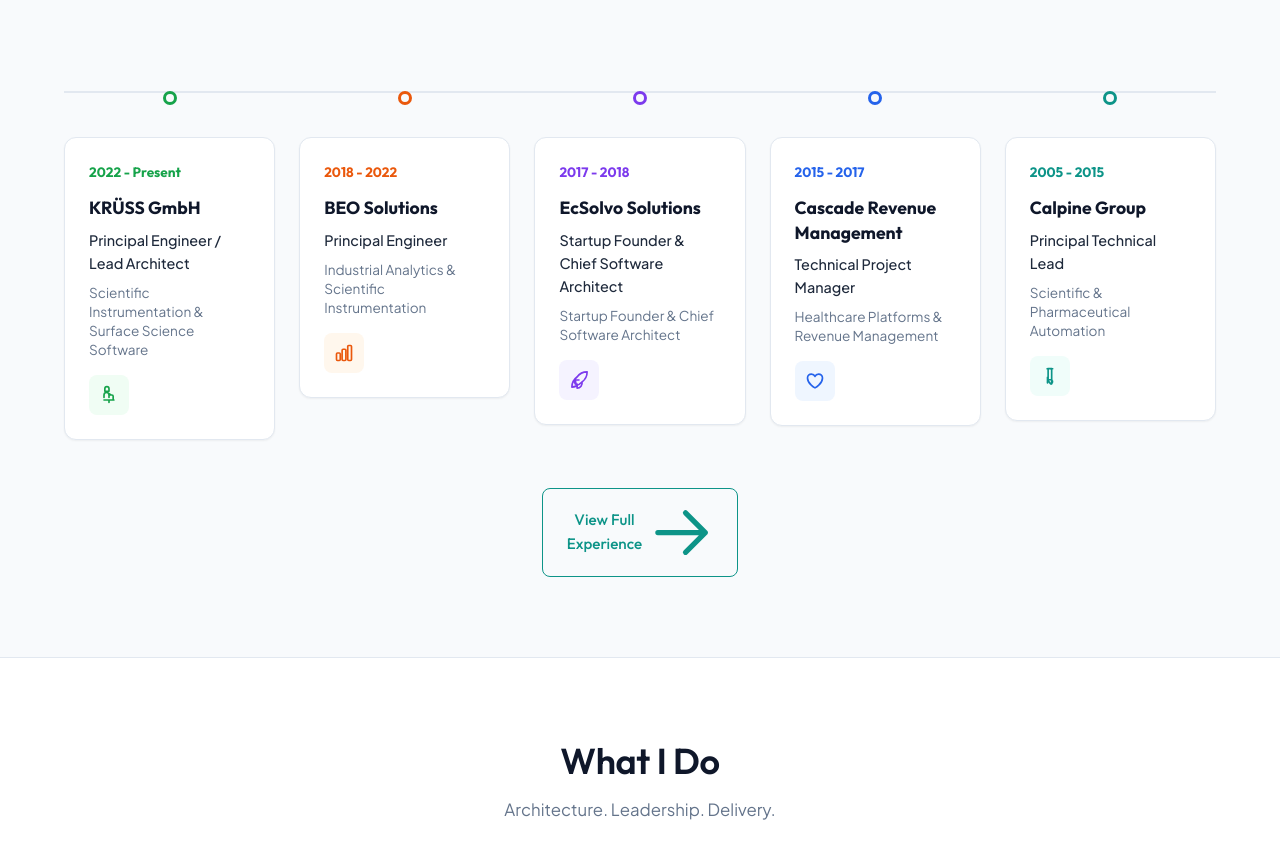
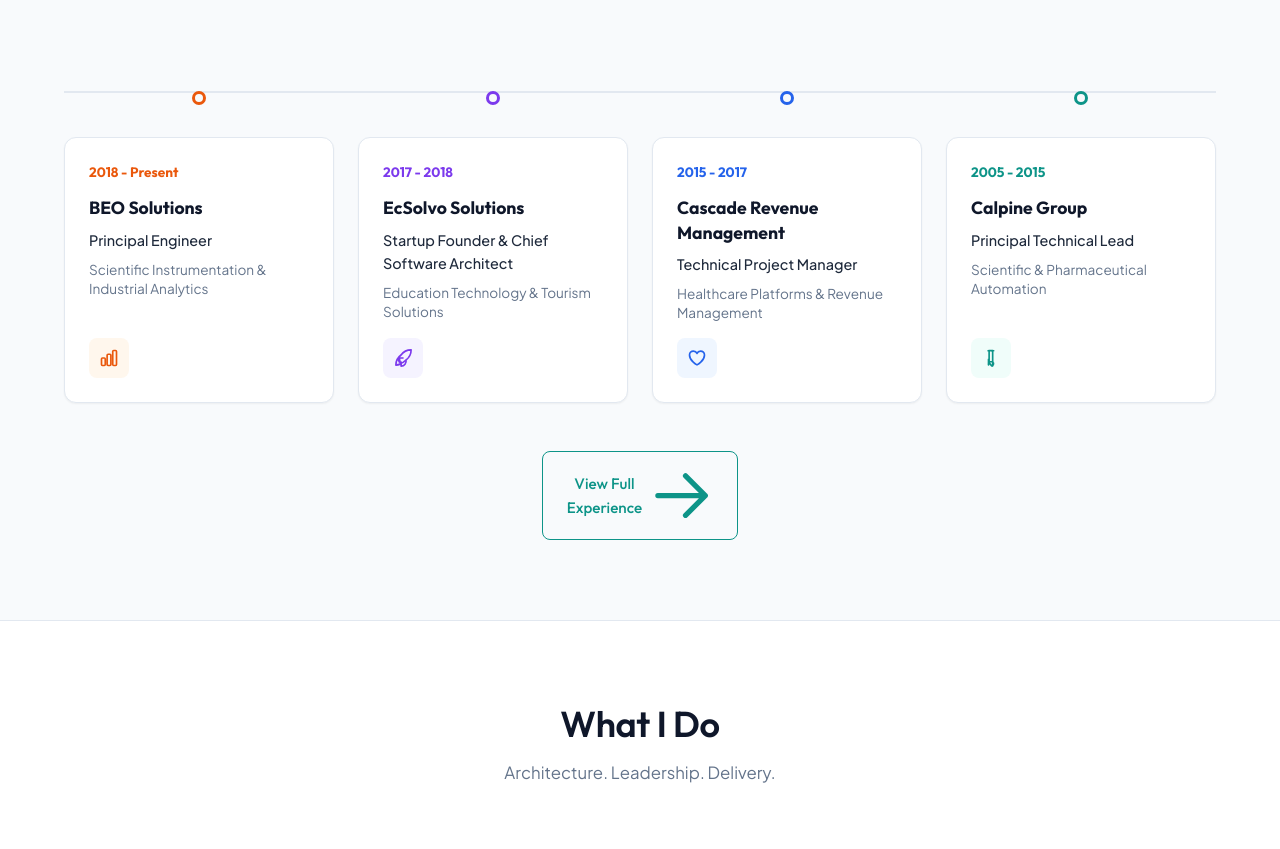
Before and after one commit to anuviswan/portfolio, a Vue app in the folder portfolio/: page / in a window 1280 px wide. Shown: the part 1300-2149 px from the top of the page. Built offline with nearby package versions, Linux system fonts and the light colour scheme.

Commit message:
Fixed size and update descriptions

```diff
--- a/portfolio/src/components/CareerTimeline.vue
+++ b/portfolio/src/components/CareerTimeline.vue
@@ -175,6 +175,7 @@
   display: flex;
   flex-direction: column;
   align-items: center;
+  height: 100%;
 }
 
 .timeline-node {
@@ -200,6 +201,7 @@
   text-align: left;
   width: 100%;
   min-height: 250px;
+  flex: 1;
   display: flex;
   flex-direction: column;
   position: relative;
--- a/portfolio/src/data/career.json
+++ b/portfolio/src/data/career.json
@@ -16,19 +16,13 @@
       "company": "EcSolvo Solutions",
       "period": "2017 - 2018",
       "title": "Startup Founder & Chief Software Architect",
-      "domain": "Startup Founder & Chief Software Architect"
+      "domain": "Education Technology & Tourism Solutions"
     },
     {
       "company": "BEO Solutions",
-      "period": "2018 - 2022",
+      "period": "2018 - Present",
       "title": "Principal Engineer",
-      "domain": "Industrial Analytics & Scientific Instrumentation"
-    },
-    {
-      "company": "KRÜSS GmbH",
-      "period": "2022 - Present",
-      "title": "Principal Engineer / Lead Architect",
-      "domain": "Scientific Instrumentation & Surface Science Software"
+      "domain": "Scientific Instrumentation & Industrial Analytics"
     }
   ]
 }
```
